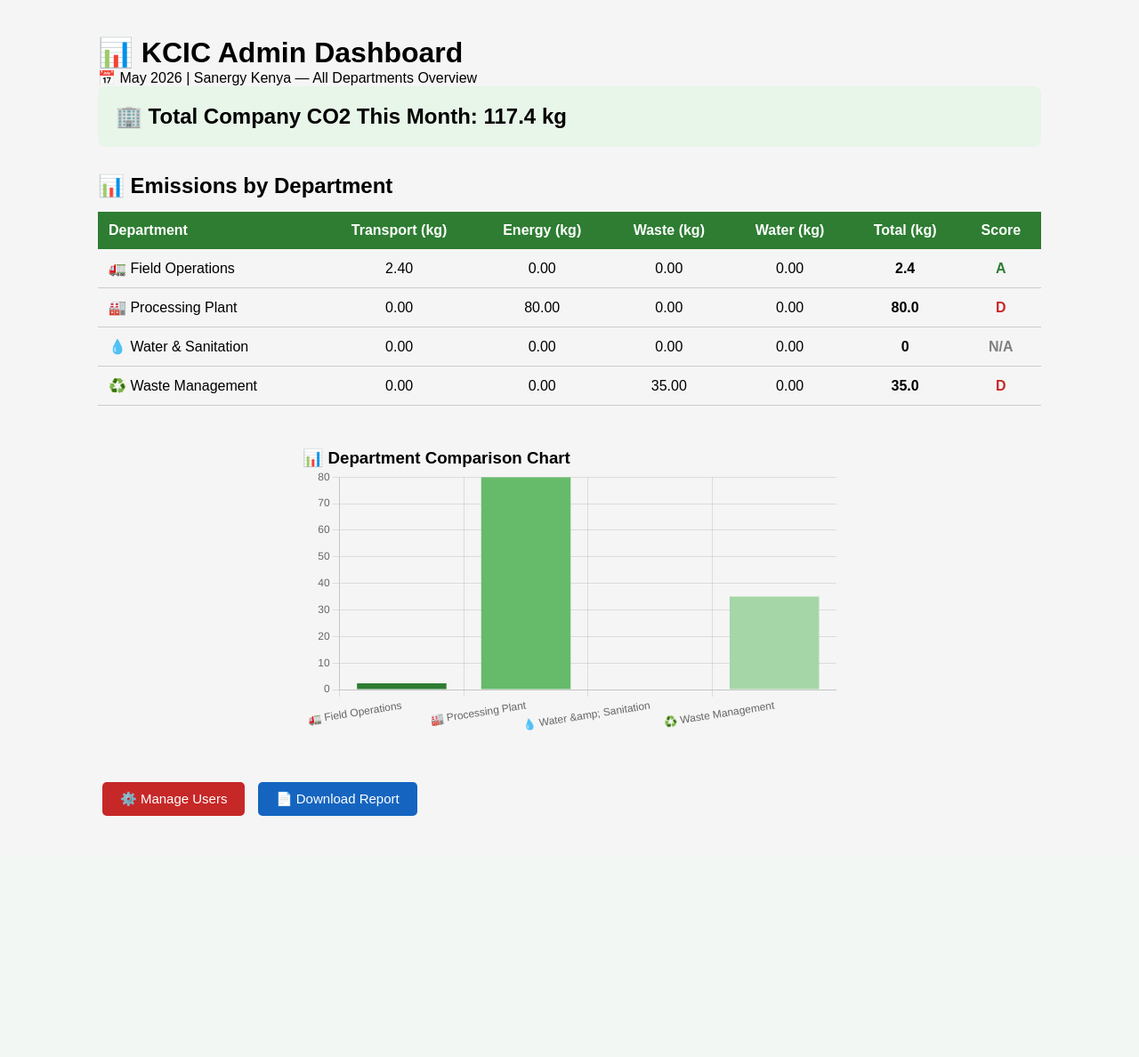
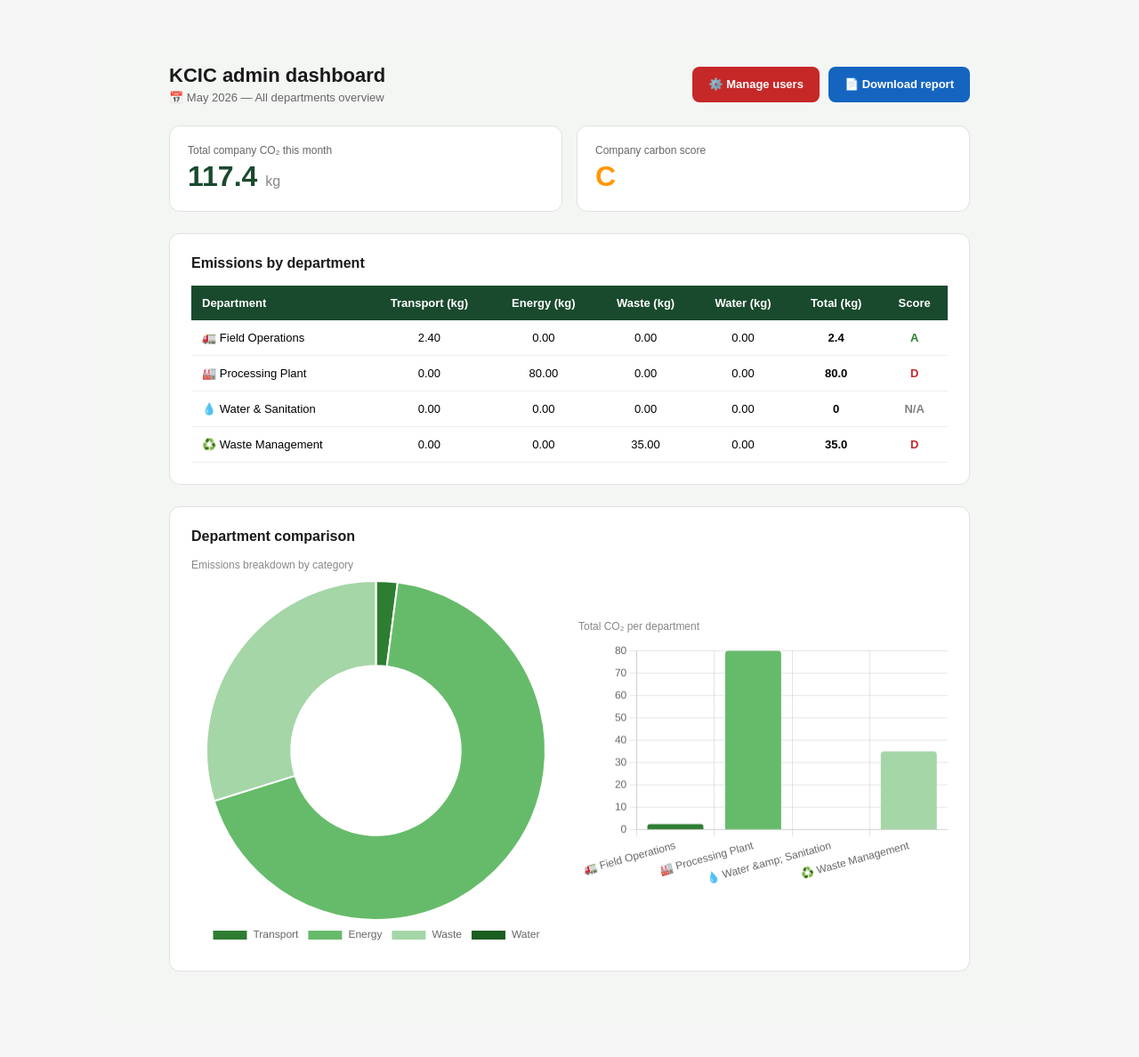
Before and after one commit to elynetooh/carbon-footprint-system, a Django app: page /admin-dashboard/ in a window 1280 px wide. Shown: the part 54-1242 px from the top of the page at 89% size. Before the commit the page ends 971 px from the top, so only its background shows below. Run offline with Django 5.2, Linux system fonts and the light colour scheme; a user stored in the database is signed in; data comes from the database, SQL or seed files in the repository.

Commit message:
add donut chart to manager and admin dashboards

```diff
--- a/footprint/templates/footprint/admin_dashboard.html
+++ b/footprint/templates/footprint/admin_dashboard.html
@@ -1,63 +1,116 @@
 {% extends 'footprint/base.html' %}
 {% block content %}
-<h1>📊 KCIC Admin Dashboard</h1>
-<p>📅 {{ current_month }} | Sanergy Kenya — All Departments Overview</p>
 
-<div style="background:#e8f5e9; padding:20px; border-radius:8px; margin-bottom:30px;">
-    <h2>🏢 Total Company CO2 This Month: {{ total_company }} kg</h2>
+<div style="background:#f4f6f4;min-height:calc(100vh - 60px);padding:32px 24px;">
+  <div style="max-width:900px;margin:0 auto;">
+
+    <div style="display:flex;align-items:center;justify-content:space-between;margin-bottom:24px;">
+      <div>
+        <h2 style="margin:0;font-size:22px;color:#1a1a1a;">KCIC admin dashboard</h2>
+        <p style="margin:4px 0 0;font-size:13px;color:#666;">📅 {{ current_month }} — All departments overview</p>
+      </div>
+      <div style="display:flex;gap:10px;">
+        <a href="/admin/" style="height:40px;padding:0 18px;background:#c62828;color:#fff;border-radius:8px;font-size:13px;font-weight:600;display:flex;align-items:center;gap:6px;text-decoration:none;">⚙️ Manage users</a>
+        <a href="/download-pdf/" style="height:40px;padding:0 18px;background:#1565c0;color:#fff;border-radius:8px;font-size:13px;font-weight:600;display:flex;align-items:center;gap:6px;text-decoration:none;">📄 Download report</a>
+      </div>
     </div>
 
-<h2>📊 Emissions by Department</h2>
-<table style="width:100%; border-collapse:collapse; margin-top:15px;">
+    <div style="display:grid;grid-template-columns:1fr 1fr;gap:16px;margin-bottom:24px;">
+      <div style="background:#fff;border:1px solid #e0e0e0;border-radius:12px;padding:20px;">
+        <div style="font-size:12px;color:#666;margin-bottom:4px;">Total company CO₂ this month</div>
+        <div style="font-size:32px;font-weight:700;color:#1a4a2e;">{{ total_company }} <span style="font-size:16px;font-weight:400;color:#888;">kg</span></div>
+      </div>
+      <div style="background:#fff;border:1px solid #e0e0e0;border-radius:12px;padding:20px;">
+        <div style="font-size:12px;color:#666;margin-bottom:4px;">Company carbon score</div>
+        <div style="font-size:32px;font-weight:700;color:
+          {% if total_company == 0 %}gray
+          {% elif total_company <= 20 %}#2e7d32
+          {% elif total_company <= 60 %}#66bb6a
+          {% elif total_company <= 120 %}#ff9800
+          {% else %}#c62828{% endif %};">
+          {% if total_company == 0 %}N/A
+          {% elif total_company <= 20 %}A
+          {% elif total_company <= 60 %}B
+          {% elif total_company <= 120 %}C
+          {% else %}D{% endif %}
+        </div>
+      </div>
+    </div>
+
+    <div style="background:#fff;border:1px solid #e0e0e0;border-radius:12px;padding:24px;margin-bottom:24px;">
+      <h3 style="margin:0 0 16px;font-size:16px;color:#1a1a1a;">Emissions by department</h3>
+      <table style="width:100%;border-collapse:collapse;font-size:13px;">
         <thead>
-        <tr style="background:#2e7d32; color:white;">
-            <th style="padding:12px; text-align:left;">Department</th>
-            <th style="padding:12px;">Transport (kg)</th>
-            <th style="padding:12px;">Energy (kg)</th>
-            <th style="padding:12px;">Waste (kg)</th>
-            <th style="padding:12px;">Water (kg)</th>
-            <th style="padding:12px;">Total (kg)</th>
-            <th style="padding:12px;">Score</th>
+          <tr style="background:#1a4a2e;color:#fff;">
+            <th style="padding:12px;text-align:left;">Department</th>
+            <th style="padding:12px;text-align:center;">Transport (kg)</th>
+            <th style="padding:12px;text-align:center;">Energy (kg)</th>
+            <th style="padding:12px;text-align:center;">Waste (kg)</th>
+            <th style="padding:12px;text-align:center;">Water (kg)</th>
+            <th style="padding:12px;text-align:center;">Total (kg)</th>
+            <th style="padding:12px;text-align:center;">Score</th>
           </tr>
         </thead>
         <tbody>
           {% for dept in dept_list %}
-        <tr style="border-bottom:1px solid #ccc; {% if forloop.even %}background:#f9f9f9;{% endif %}">
+          <tr style="border-bottom:1px solid #eee;{% if forloop.even %}background:#f9f9f9;{% endif %}">
             <td style="padding:12px;">{{ dept.name }}</td>
-            <td style="padding:12px; text-align:center;">{{ dept.transport|floatformat:2 }}</td>
-            <td style="padding:12px; text-align:center;">{{ dept.energy|floatformat:2 }}</td>
-            <td style="padding:12px; text-align:center;">{{ dept.waste|floatformat:2 }}</td>
-            <td style="padding:12px; text-align:center;">{{ dept.water|floatformat:2 }}</td>
-            <td style="padding:12px; text-align:center;"><strong>{{ dept.total }}</strong></td>
-            <td style="padding:12px; text-align:center;">
+            <td style="padding:12px;text-align:center;">{{ dept.transport|floatformat:2 }}</td>
+            <td style="padding:12px;text-align:center;">{{ dept.energy|floatformat:2 }}</td>
+            <td style="padding:12px;text-align:center;">{{ dept.waste|floatformat:2 }}</td>
+            <td style="padding:12px;text-align:center;">{{ dept.water|floatformat:2 }}</td>
+            <td style="padding:12px;text-align:center;"><strong>{{ dept.total }}</strong></td>
+            <td style="padding:12px;text-align:center;">
               <strong style="color:
                 {% if dept.score == 'A' %}#2e7d32
                 {% elif dept.score == 'B' %}#66bb6a
                 {% elif dept.score == 'C' %}#ff9800
                 {% elif dept.score == 'D' %}#c62828
-                    {% else %}gray{% endif %};">
-                    {{ dept.score }}
-                </strong>
+                {% else %}gray{% endif %};">{{ dept.score }}</strong>
             </td>
           </tr>
           {% endfor %}
         </tbody>
       </table>
-
-<br>
-<div style="max-width:600px; margin:30px auto;">
-    <h3>📊 Department Comparison Chart</h3>
-    <canvas id="deptChart"></canvas>
     </div>
 
-<br>
-<a href="/admin/" class="btn" style="background:#c62828;">⚙️ Manage Users</a>
-<a href="/download-pdf/" class="btn" style="background:#1565c0;">📄 Download Report</a>
+    <div style="background:#fff;border:1px solid #e0e0e0;border-radius:12px;padding:24px;margin-bottom:24px;">
+      <h3 style="margin:0 0 16px;font-size:16px;color:#1a1a1a;">Department comparison</h3>
+      <div style="display:grid;grid-template-columns:1fr 1fr;gap:20px;align-items:center;">
+        <div>
+          <p style="font-size:12px;color:#888;margin:0 0 10px;">Emissions breakdown by category</p>
+          <canvas id="donutChart"></canvas>
+        </div>
+        <div>
+          <p style="font-size:12px;color:#888;margin:0 0 10px;">Total CO₂ per department</p>
+          <canvas id="deptChart" height="200"></canvas>
+        </div>
+      </div>
+    </div>
+
+  </div>
+</div>
 
 <script src="https://cdn.jsdelivr.net/npm/chart.js"></script>
 <script>
-    const ctx = document.getElementById('deptChart').getContext('2d');
-    new Chart(ctx, {
+  new Chart(document.getElementById('donutChart'), {
+    type: 'doughnut',
+    data: {
+      labels: ['Transport', 'Energy', 'Waste', 'Water'],
+      datasets: [{
+        data: [
+          {% for d in dept_list %}{% if 'Field' in d.name %}{{ d.transport }}{% endif %}{% endfor %},
+          {% for d in dept_list %}{% if 'Processing' in d.name %}{{ d.energy }}{% endif %}{% endfor %},
+          {% for d in dept_list %}{% if 'Waste' in d.name %}{{ d.waste }}{% endif %}{% endfor %},
+          {% for d in dept_list %}{% if 'Water' in d.name %}{{ d.water }}{% endif %}{% endfor %}
+        ],
+        backgroundColor: ['#2e7d32','#66bb6a','#a5d6a7','#1b5e20'],
+      }]
+    },
+    options: { plugins: { legend: { position: 'bottom' } } }
+  });
+
+  new Chart(document.getElementById('deptChart'), {
     type: 'bar',
     data: {
       labels: [{% for d in dept_list %}"{{ d.name }}",{% endfor %}],
@@ -65,6 +118,7 @@
         label: 'Total CO2 (kg)',
         data: [{% for d in dept_list %}{{ d.total }},{% endfor %}],
         backgroundColor: ['#2e7d32','#66bb6a','#1b5e20','#a5d6a7'],
+        borderRadius: 4,
       }]
     },
     options: {
@@ -73,4 +127,5 @@
     }
   });
 </script>
+
 {% endblock %}
```
Also changed, not shown: footprint/templates/footprint/manager_dashboard.html (+31 -6 lines). Lines whose indentation alone changed are shown as unchanged.
